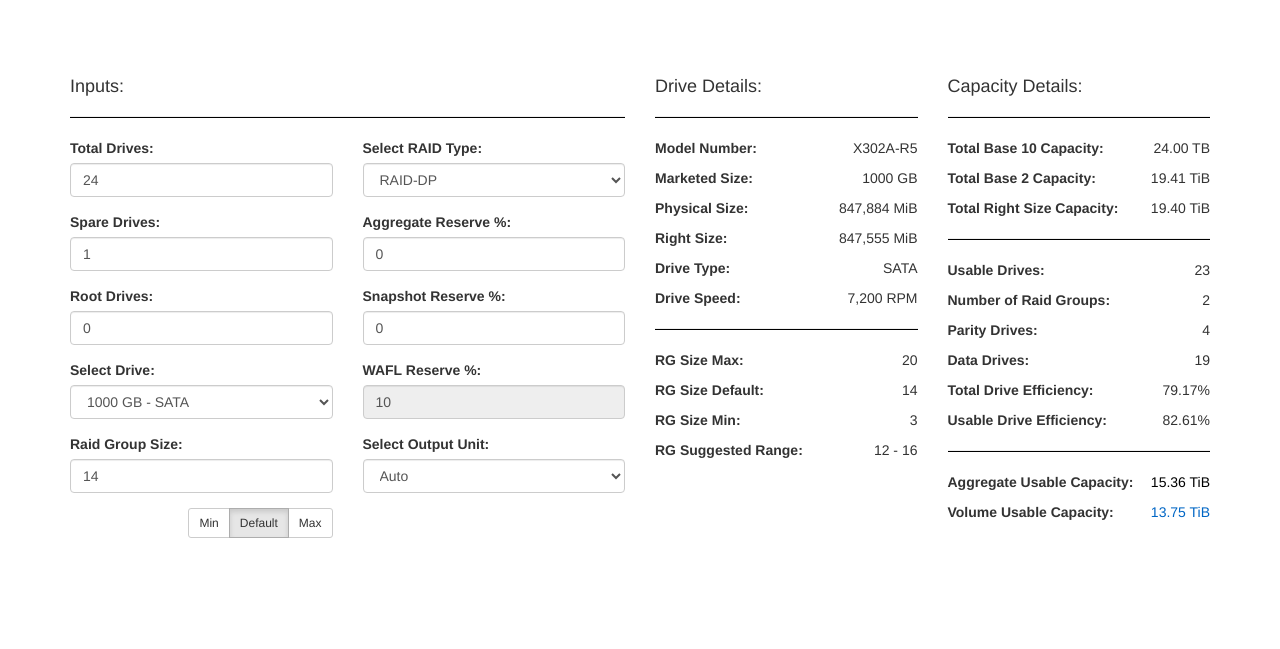
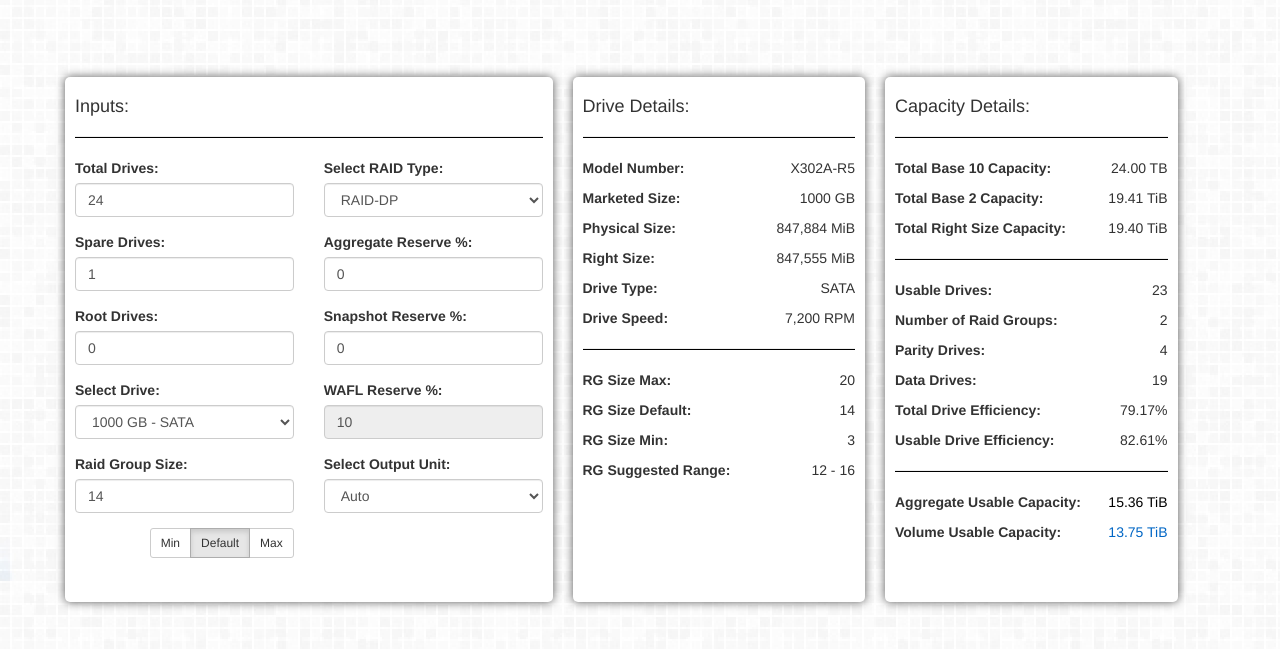
Before and after one commit to EricSherrill/nusc, a website: page index.html in a window 1280 px wide. Shown: the part 63-712 px from the top of the page. Drawn offline with nearby package versions, Linux system fonts and the light colour scheme.

Commit message:
added some styling

```diff
--- a/index.html
+++ b/index.html
@@ -25,7 +25,7 @@
 
     <div class="container"> <!-- Calculator.html -->
       <div class="row">
-        <div class="col-xs-12 col-md-6">  <!-- Outer Column -->
+        <div class="col-xs-12 col-md-5 card">  <!-- Outer Column -->
 
           <h4>Inputs: </h4>
 
@@ -106,7 +106,7 @@
         </div>
       <!-- OUTPUT -->
 
-      <div class="col-xs-12 col-md-3"> <!-- COLUMN 3 -->
+      <div class="col-xs-12 col-md-3 card"> <!-- COLUMN 3 -->
 
         <h4>Drive Details:</h4>
 
@@ -132,7 +132,7 @@
 
       </div>
 
-      <div class="col-xs-12 col-md-3"> <!-- COLUMN 4 -->
+      <div class="col-xs-12 col-md-3 card"> <!-- COLUMN 4 -->
 
         <h4>Capacity Details:</h4>
 
--- a/style.css
+++ b/style.css
@@ -12,3 +12,19 @@
 #aggr-usable-capacity {
   color: black;
 }
+
+html body {
+  background: #fff url(/img/site-background.png) 0 0 repeat;
+}
+
+.card {
+  background: white;
+  -webkit-box-shadow: 0 0 10px rgba(0,0,0, .65);
+  -moz-box-shadow: 0 0 10px rgba(0,0,0, .65);
+  box-shadow: 0 0 10px rgba(0,0,0, .65);
+  border-radius: 5px;
+  min-height: 525px;
+  padding-bottom: 15px;
+  margin: 10px;
+  padding: 10px;
+}
```
Also changed, not shown: img/site-background.png (added).
